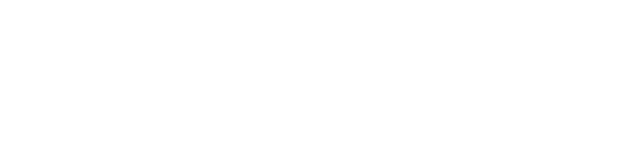
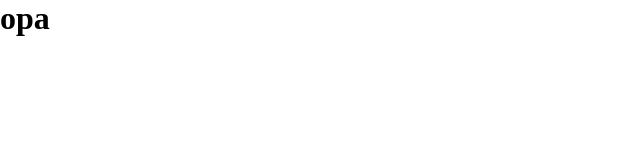
Before and after one commit to geancavalcante/portfolio-dev, a plain HTML site: page index.html in a window 1280 px wide. Shown: the full height of the page, 0-640 px from the left. Drawn offline with Linux system fonts and the light colour scheme.

Commit message:
added variables collors

```diff
--- a/index.html
+++ b/index.html
@@ -7,6 +7,6 @@
     <link rel="stylesheet" href="style/index.css">
 </head>
 <body>
-
+    <h1>opa</h1>
 </body>
 </html>
--- a/style/global.css
+++ b/style/global.css
@@ -0,0 +1,32 @@
+*{
+    margin: 0;
+    padding: 0;
+    box-sizing: border-box;
+
+}
+
+:root{
+    --primary:#E3646E;
+    --secondary:#BB72E9;
+
+    --color-icon-primary:#3996DB;
+    --color-icon-secondary:#82BC4F;
+    --color-icon-third:#EABD5F;
+
+    --gray-100:#0D0E11;
+    --gray-200:#16181D;
+    --gray-300:#292C34;
+    --gray-400:#878EA1;
+    --gray-500:#C0C4CE;
+    --gray-600:#E2E4E9;
+
+
+
+
+
+
+
+
+
+
+}
```
